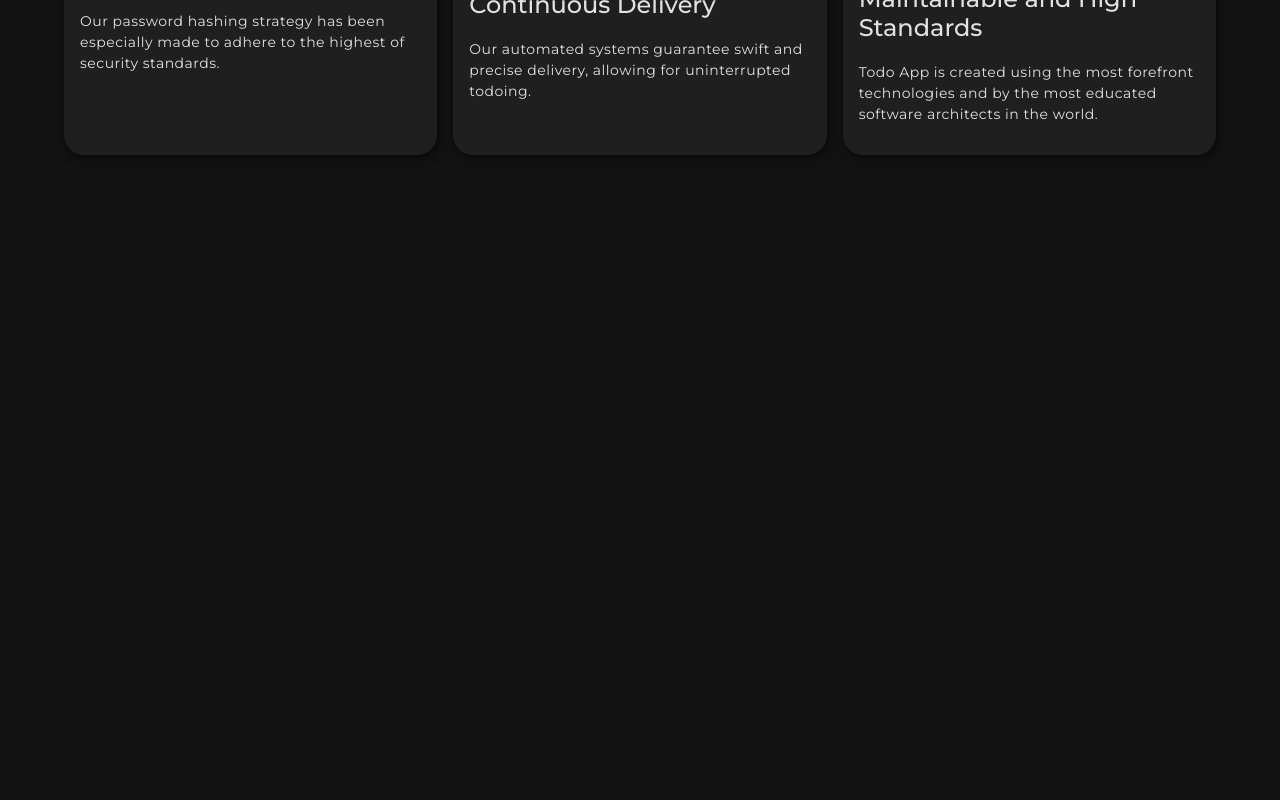
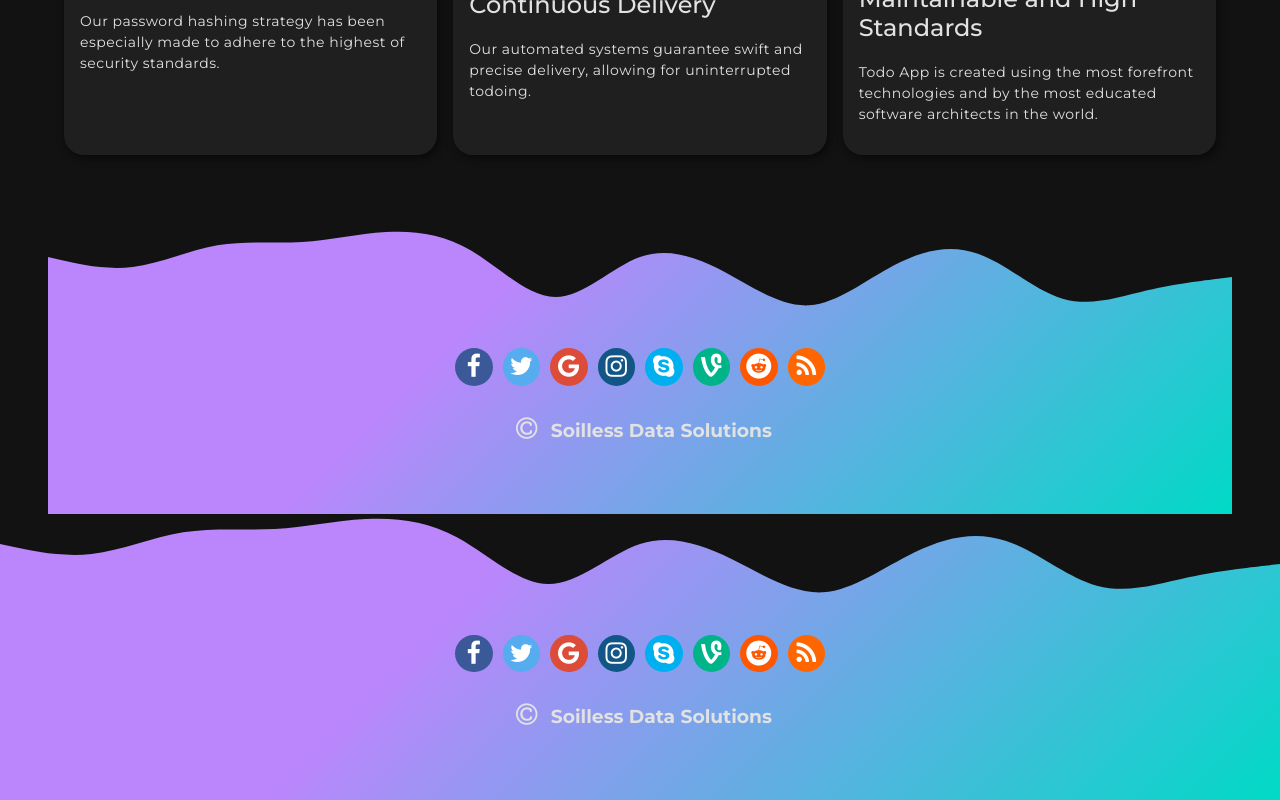
Before and after one commit to n3wsw3/todo-app-with-api-auth, a Nuxt app: page / in a window 1280 px wide. Shown: the part 1626-2426 px from the top of the page. Before the commit the page ends 1853 px from the top, so only its background shows below. Built offline with nearby package versions, Linux system fonts and the light colour scheme.

Commit message:
Added footer

```diff
--- /dev/null
+++ b/components/UI/Footer.vue
@@ -0,0 +1,112 @@
+<template>
+  <div class="footer">
+    <svg
+      class="footer-wave"
+      xmlns="http://www.w3.org/2000/svg"
+      viewBox="0 0 1440 320"
+      preserveAspectRatio="none"
+    >
+      <path
+        fill-opacity="1"
+        d="M0,224L17.1,213.3C34.3,203,69,181,103,192C137.1,203,171,245,206,261.3C240,277,274,267,309,272C342.9,277,377,299,411,304C445.7,309,480,299,514,245.3C548.6,192,583,96,617,96C651.4,96,686,192,720,224C754.3,256,789,224,823,176C857.1,128,891,64,926,69.3C960,75,994,149,1029,197.3C1062.9,245,1097,267,1131,234.7C1165.7,203,1200,117,1234,90.7C1268.6,64,1303,96,1337,117.3C1371.4,139,1406,149,1423,154.7L1440,160L1440,320L1422.9,320C1405.7,320,1371,320,1337,320C1302.9,320,1269,320,1234,320C1200,320,1166,320,1131,320C1097.1,320,1063,320,1029,320C994.3,320,960,320,926,320C891.4,320,857,320,823,320C788.6,320,754,320,720,320C685.7,320,651,320,617,320C582.9,320,549,320,514,320C480,320,446,320,411,320C377.1,320,343,320,309,320C274.3,320,240,320,206,320C171.4,320,137,320,103,320C68.6,320,34,320,17,320L0,320Z"
+      ></path>
+    </svg>
+    <div class="socialmedia center">
+      <a href="#" class="fa fa-facebook"></a>
+      <a href="#" class="fa fa-twitter"></a>
+      <a href="#" class="fa fa-google"></a>
+      <a href="#" class="fa fa-instagram"></a>
+      <a href="#" class="fa fa-skype"></a>
+      <a href="#" class="fa fa-vine"></a>
+      <a href="#" class="fa fa-reddit"></a>
+      <a href="#" class="fa fa-rss"></a>
+    </div>
+    <div>
+      <h3 class="center">
+        <i class="fa fa-copyright"></i> Soilless Data Solutions
+      </h3>
+    </div>
+  </div>
+</template>
+
+<style lang="less">
+@import "assets/definitions.less";
+.footer {
+  background: linear-gradient(135deg, #bb86fc 35%, #00dac6);
+
+  .footer-wave {
+    height: 100px;
+    width: 100%;
+    display: block;
+    transform: scaleY(-1);
+    // filter: drop-shadow(3px 5px 2px rgb(0 0 0 / 0.4));
+
+    path {
+      fill: .colors() [BG];
+    }
+  }
+
+  padding-bottom: 3em;
+}
+
+.center {
+  text-align: center;
+  margin-left: auto;
+  margin-right: auto;
+}
+
+.socialmedia {
+  padding-top: 1em;
+  > a {
+    margin: 0.2em;
+  }
+}
+
+.fa {
+  font-size: 25px !important;
+  width: 1.5em;
+  height: 1.5em;
+  line-height: 1.5em !important;
+  text-align: center;
+  text-decoration: none;
+  border-radius: 100%;
+
+  /* Add a hover effect if you want */
+  &:hover {
+    opacity: 0.7;
+  }
+}
+/* Set a specific color for each brand */
+.fa-facebook {
+  background: #3b5998;
+  color: white;
+}
+.fa-twitter {
+  background: #55acee;
+  color: white;
+}
+.fa-google {
+  background: #dd4b39;
+  color: white;
+}
+.fa-instagram {
+  background: #125688;
+  color: white;
+}
+.fa-skype {
+  background: #00aff0;
+  color: white;
+}
+.fa-vine {
+  background: #00b489;
+  color: white;
+}
+.fa-reddit {
+  background: #ff5700;
+  color: white;
+}
+.fa-rss {
+  background: #ff6600;
+  color: white;
+}
+</style>
--- a/layouts/default.vue
+++ b/layouts/default.vue
@@ -18,12 +18,14 @@
           <path
             fill-opacity="1"
             d="M0,224L17.1,213.3C34.3,203,69,181,103,192C137.1,203,171,245,206,261.3C240,277,274,267,309,272C342.9,277,377,299,411,304C445.7,309,480,299,514,245.3C548.6,192,583,96,617,96C651.4,96,686,192,720,224C754.3,256,789,224,823,176C857.1,128,891,64,926,69.3C960,75,994,149,1029,197.3C1062.9,245,1097,267,1131,234.7C1165.7,203,1200,117,1234,90.7C1268.6,64,1303,96,1337,117.3C1371.4,139,1406,149,1423,154.7L1440,160L1440,320L1422.9,320C1405.7,320,1371,320,1337,320C1302.9,320,1269,320,1234,320C1200,320,1166,320,1131,320C1097.1,320,1063,320,1029,320C994.3,320,960,320,926,320C891.4,320,857,320,823,320C788.6,320,754,320,720,320C685.7,320,651,320,617,320C582.9,320,549,320,514,320C480,320,446,320,411,320C377.1,320,343,320,309,320C274.3,320,240,320,206,320C171.4,320,137,320,103,320C68.6,320,34,320,17,320L0,320Z"
-          ></path></svg
-      ></slot>
+          ></path>
+        </svg>
+      </slot>
     </div>
     <div class="main-wrapper">
       <slot></slot>
     </div>
+    <UIFooter></UIFooter>
   </div>
 </template>
 
```
